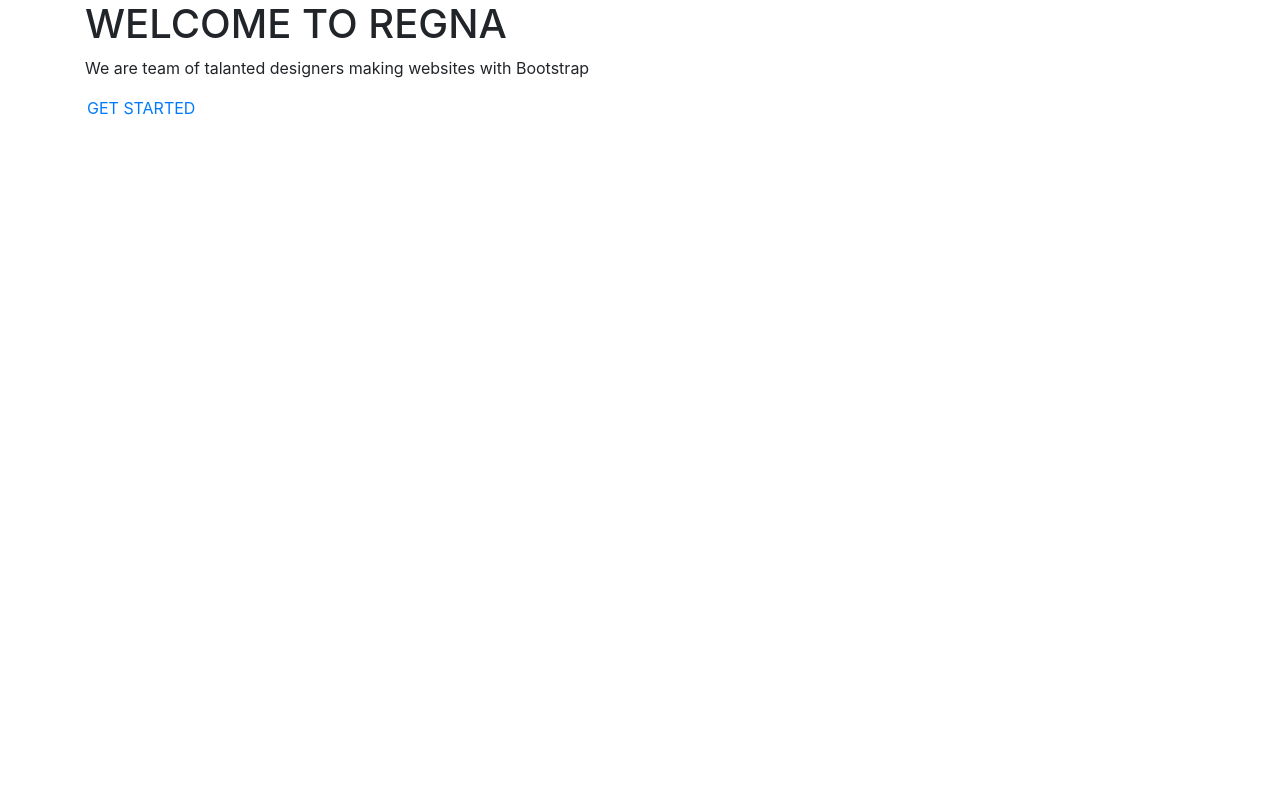
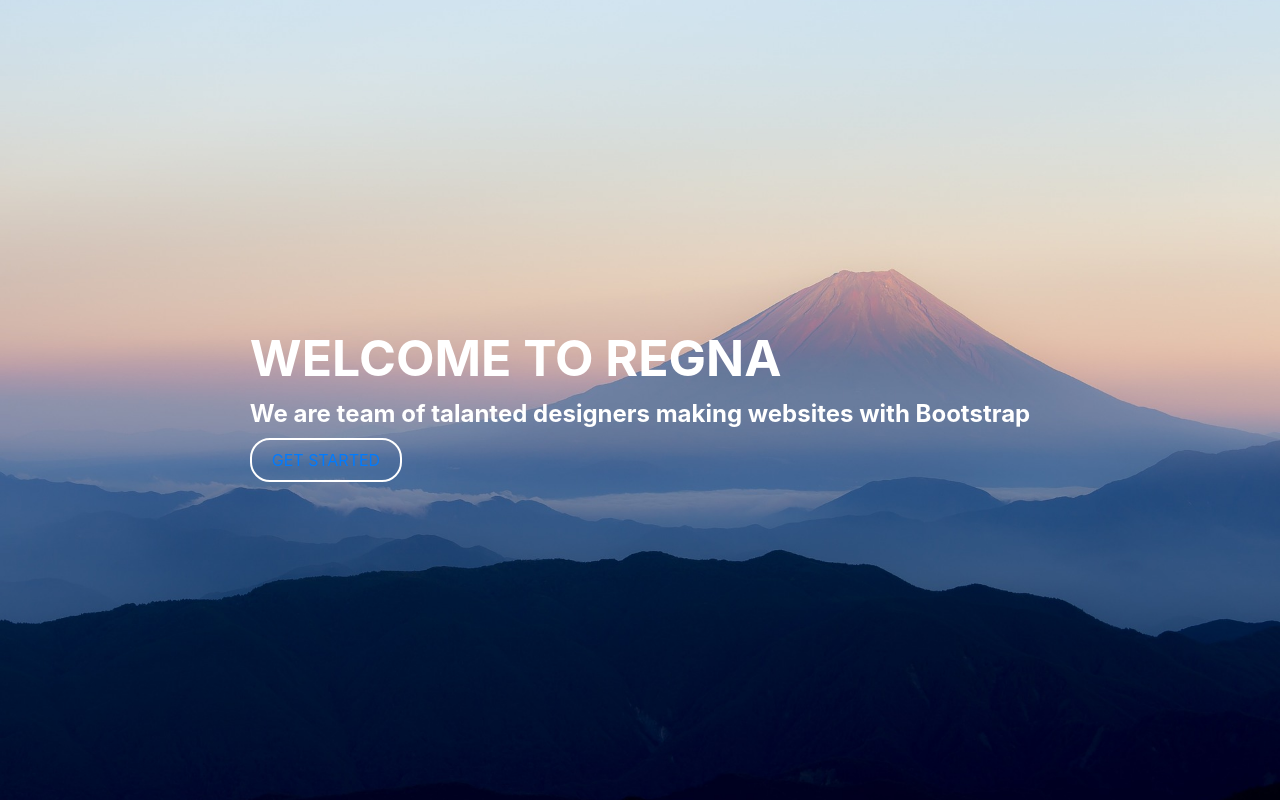
Before and after one commit to shantogain/Project-4, a plain HTML site: page index.html in a window 1280 px wide. Drawn offline with Linux system fonts and the light colour scheme.

Commit message:
another commit

```diff
--- a/elements/style.css
+++ b/elements/style.css
@@ -8,21 +8,48 @@
 .button{
     border: 2px solid white;
     border-radius: 20px;
+    text-decoration: none;
+    font-size: ;
+    padding: 10px 20px;
+
 
 }
+
+.button:hover{
+    text-decoration: none;
+}
+.button-custom:hover{
+    background-color: #2dc997
+
+}
+
+
 
 
 /*!----------------REUSABLE CSS------------------- */
 
 
 .main-header{
-    background-image:url(/elements/imgs/);
+    background-image: url(/elements/img/header-bg.jpg);
     background-size: cover;
     background-repeat: no-repeat;
     background-attachment: fixed;
     background-position: center center;
     height: 100vh;
+    background-color: #666666;
 }
-.head-section__inner-container{
+.main-heading__inner-container{
     height: 100vh;
+    position: relative;
+
 }
+.main-heading__text-container{
+    position: absolute;
+}
+.text-white{
+    font-weight: 700;
+    font-size: 50px;
+}
+.para{
+    font-size: 24px;
+}
--- a/index.html
+++ b/index.html
@@ -19,16 +19,16 @@
         <div class="container">
             <div class="row">
                 <div class="col-12">
-                    <div class="main-heading__inner-container">
+                    <div class="main-heading__inner-container d-flex align-items-center justify-content-center">
                         <div class="main-heading__text-container">
                             <div class="main-heading__title-container">
-                                <h1>WELCOME TO REGNA</h1>
+                                <h1 class="text-white display-4">WELCOME TO REGNA</h1>
                             </div>
                             <div class="main-heading__subtitle-container">
-                                <p class="para">We are team of talanted designers making websites with Bootstrap</p>
+                                <p class="para text-white">We are team of talanted designers making websites with Bootstrap</p>
                             </div>
                             <div class="main-heading__button-container">
-                                <a href="#" class="button">GET STARTED</a>
+                                <a href="#" class="button button-custom">GET STARTED</a>
                             </div>
                         </div>
                     </div>
@@ -37,6 +37,23 @@
         </div>
     </section>
     <!-- ! !MAIN HEADER SECTION -->
+    <!-- !ABOUT SECTION -->
+    <section class="about-section">
+        <div class="">
+
+        </div>
+
+    </section>
+
+
+
+
+    <!-- ! !ABOUT SECTION -->
+
+
+
+
+
 
 
 
```
